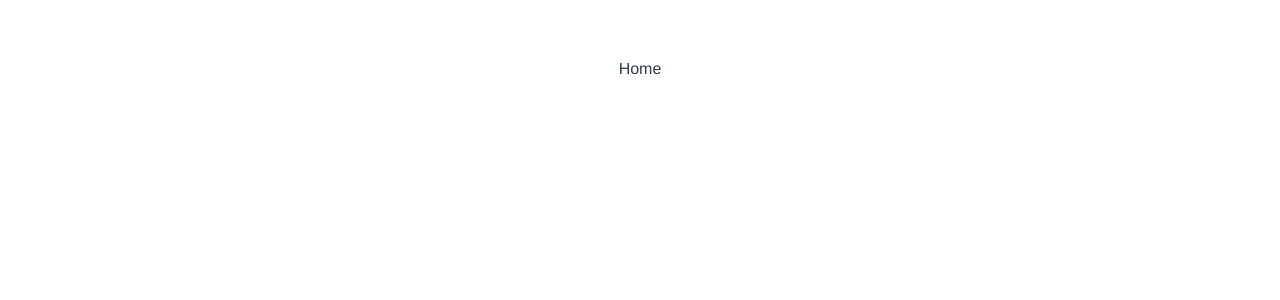
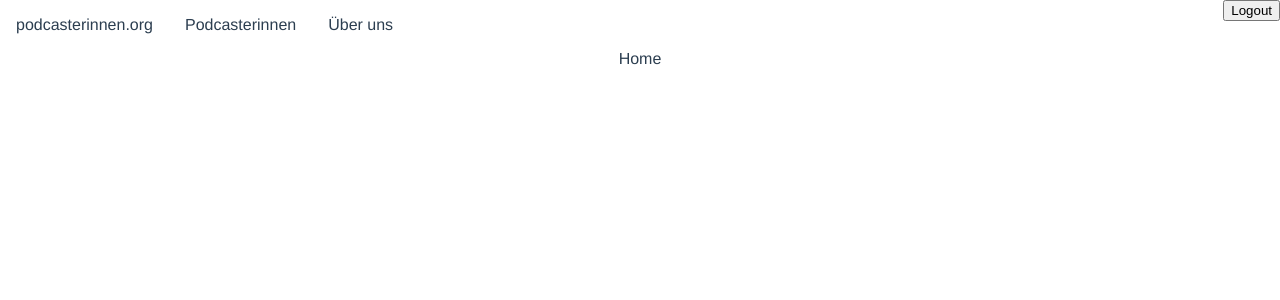
Before and after one commit to podcasterinnen/chosen-client, a Vue app: page /login in a window 1280 px wide. Shown: the top 300 px of the page. Built offline with nearby package versions, Linux system fonts and the light colour scheme.

Commit message:
ADD logout component, navigation component

```diff
--- a/src/App.vue
+++ b/src/App.vue
@@ -1,22 +1,35 @@
 <template>
   <div id="app">
+    <navigation></navigation>
     <router-view/>
   </div>
 </template>
 
 <script>
+import navigation from './components/Navigation.vue'
+
 export default {
-  name: 'App'
+  name: 'App',
+  components: {
+    navigation
+  }
 }
 </script>
 
 <style>
+* {
+  box-sizing: border-box;
+}
+
+body {
+  margin: 0;
+}
+
 #app {
   font-family: 'Avenir', Helvetica, Arial, sans-serif;
   -webkit-font-smoothing: antialiased;
   -moz-osx-font-smoothing: grayscale;
   text-align: center;
   color: #2c3e50;
-  margin-top: 60px;
 }
 </style>
--- /dev/null
+++ b/src/components/LogoutButton.vue
@@ -0,0 +1,37 @@
+<template>
+  <div>
+    <button @click="handleLogout()">Logout</button>
+  </div>
+</template>
+
+<script>
+export default {
+  name: 'logout-button',
+  methods: {
+    handleLogout () {
+      console.log('HAndle Logout')
+      this.postData('https://chosen-cors-proxy.herokuapp.com/account/sign_out')
+        .then(data => console.log(data))
+        .catch(error => console.error(error))
+    },
+    postData (url) {
+      let token = window.localStorage.getItem('token')
+      return fetch(url, {
+        cache: 'no-cache',
+        headers: {
+          'content-type': 'application/json',
+          'Authorization': 'Bearer ' + token
+        },
+        method: 'DELETE',
+        mode: 'cors'
+      })
+        .then(response => response.json())
+    }
+  }
+}
+</script>
+
+<!-- Add "scoped" attribute to limit CSS to this component only -->
+<style scoped>
+
+</style>
--- /dev/null
+++ b/src/components/Navigation.vue
@@ -0,0 +1,46 @@
+<template>
+  <header>
+    <nav role="navigation">
+      <ul class="nav">
+        <li class="nav__item"><a href="/" class="nav__item__link">podcasterinnen.org</a></li>
+        <li class="nav__item"><a href="/#/podcasterinnen" class="nav__item__link">Podcasterinnen</a></li>
+        <li class="nav__item"><a href="/#/about" class="nav__item__link">Über uns</a></li>
+        <li class="nav__item nav__item--right"><logout-button></logout-button></li>
+      </ul>
+    </nav>
+  </header>
+</template>
+
+<script>
+import logoutButton from './LogoutButton.vue'
+
+export default {
+  name: 'navigation',
+  components: {
+    logoutButton
+  }
+}
+</script>
+
+<!-- Add "scoped" attribute to limit CSS to this component only -->
+<style scoped>
+.nav {
+  display: flex;
+  list-style: none;
+  margin: 0;
+  padding: 0;
+}
+.nav__item {}
+.nav__item--right {
+  margin-left: auto;
+}
+.nav__item__link {
+  color: inherit;
+  text-decoration: none;
+
+  display: inline-block;
+  padding: 1rem;
+}
+.nav__item__link:active,
+.nav__item__link:hover {}
+</style>
```
